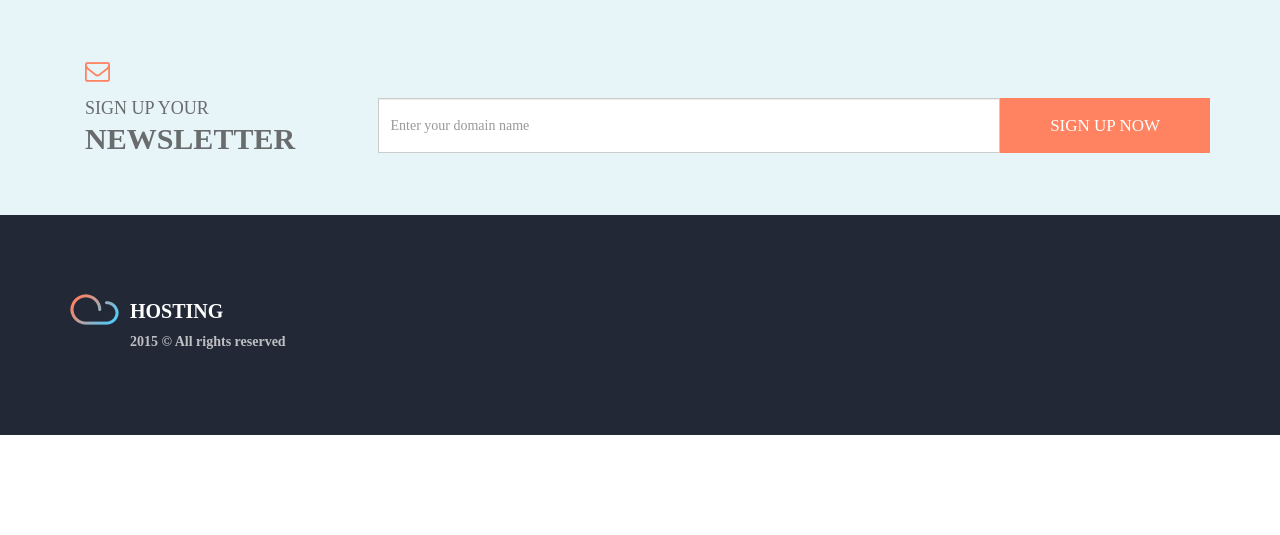
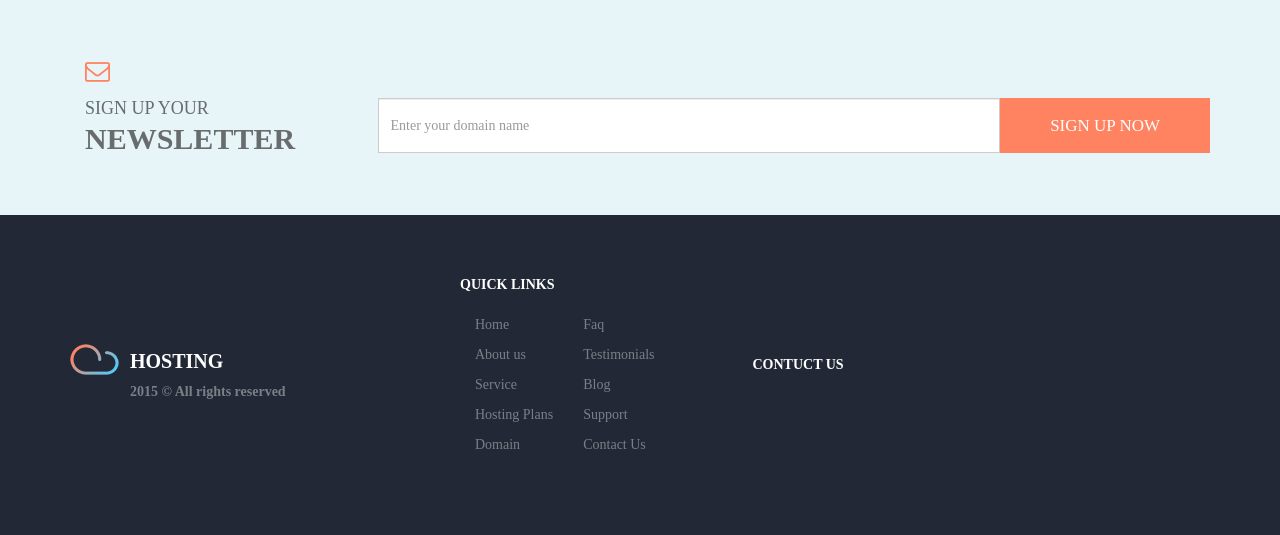
Before and after one commit to puh50/Bootstrap-3-site, a PHP site: page / in a window 1280 px wide. Shown: the part 2497-3032 px from the top of the page. Before the commit the page ends 2932 px from the top, so only its background shows below. Run offline with PHP 8.4, Linux system fonts and the light colour scheme.

Commit message:
list-links

```diff
--- a/Site/css/style.css
+++ b/Site/css/style.css
@@ -520,9 +520,14 @@ a:link {
 /* Footer */
 
 #footer {
+    color: var(--white);
     background-color: var(--darkblue);
 }
-.logo-title-footer a{
+.footer-flex-block {
+    display: flex;
+    align-items: center;
+}
+.logo-title-footer a, .footer-links a {
     color: var(--white);
 }
 .logo-img-footer {
@@ -533,8 +538,32 @@ a:link {
     color: var(--white);
     text-transform: none;
     padding-left: 10px;
-    opacity: 0.7;
+    opacity: 0.4;
 }
+.footer-title {
+    font-weight: bold;
+    text-transform: uppercase;
+    margin-bottom: 20px;
+}
+.quick-links {
+    overflow: hidden;
+}
+.footer-links {
+    padding-left: 0;
+    float: left;
+}
+.footer-links li {
+    padding-left: 0;
+    margin-bottom: 10px;
+}
+.footer-links a {
+    opacity: 0.4;
+}
+.footer-links a:hover {
+    opacity: 1;
+}
+
+
 /*Media*/
 
 @media screen and (max-width: 1199px) {
--- a/Site/index.html
+++ b/Site/index.html
@@ -379,9 +379,12 @@
                 </div>
             </div>
         </section>
+
+<!--Footer-->
+
         <section id="footer">
             <div class="container footer">
-                <div class="row">
+                <div class="row footer-flex-block">
                     <div class="logo col-xs-4">
                         <div class="logo-img logo-img-footer"><a href="#"></a></div>
                         <div class="logo-title logo-title-footer">
@@ -389,10 +392,35 @@
                             <span class="rights">2015 &copy; All rights reserved</span>
                         </div>
                      </div>
+                     <div class="quick-links col-xs-3">
+                         <div class="footer-title">Quick Links</div>
+                         <ul class="footer-links">
+                             <li><a href="#">Home</a></li>
+                             <li><a href="#">About us</a></li>
+                             <li><a href="#">Service</a></li>
+                             <li><a href="#">Hosting Plans</a></li>
+                             <li><a href="#">Domain</a></li>
+                        </ul>
+                        <ul class="footer-links">
+                             <li><a href="#">Faq</a></li>
+                             <li><a href="#">Testimonials</a></li>
+                             <li><a href="#">Blog</a></li>
+                             <li><a href="#">Support</a></li>
+                             <li><a href="#">Contact Us</a></li>
+                        </ul>
+                     </div>
+                     <div class="quick-links col-xs-3">
+                        <div class="footer-title">Contuct Us</div>
+
+                     </div>
+                     <div class="quick-links col-xs-2"></div>
                 </div>
             </div>
         </section>
     </div>
+
+<!--Scripts-->
+
     <script src="https://ajax.googleapis.com/ajax/libs/jquery/1.12.4/jquery.min.js"></script>
     <script src="bs/js/bootstrap.min.js"></script>
     <script src="js/jquery.min.js"></script>
```
